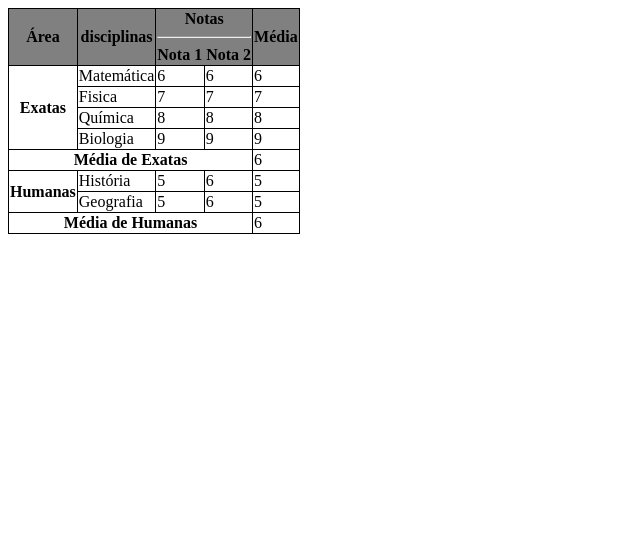
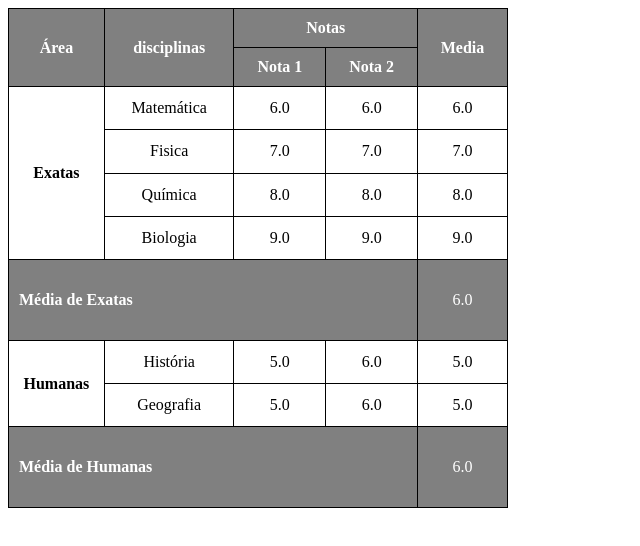
Before and after one commit to LEonardoBalarine/Exercicios, a plain HTML site: page Desafio 14/DesafioTable.html in a window 1280 px wide. Shown: the whole page, without its empty margins (0-640 px from the left). Drawn offline with Linux system fonts and the light colour scheme.

Commit message:
Resolvido o problema do desafiotable

```diff
--- a/Desafio 14/DesafioTable.html
+++ b/Desafio 14/DesafioTable.html
@@ -7,16 +7,42 @@
     <style>
         table{
             border-collapse: collapse;
+            width: 500px;
+            height: 500px;
 
         }
         th, td{
             border: 1px solid black;
 
         }
+        tbody td{
+          text-align: center;
+        }
         thead th{
           background-color: gray;
+          color: white;
+          padding: 10px;
         }
-
+        tbody tr th.media{
+          text-align: left;
+          background-color: gray;
+          color: white;
+          padding: 10px;
+        }
+        tbody tr th.mhumanas{
+          text-align: left;
+          background-color: gray;
+          color: white;
+          padding: 10px;
+        }
+        tbody tr td#mexatas{
+          background-color: gray;
+          color: white;
+        }
+        tbody tr td#mhumanas{
+          background-color: gray;
+          color: white;
+        }
 
     </style>
 </head>
@@ -25,62 +51,65 @@
 
           <thead>
             <tr>
-              <th>Área</th>
-              <th>disciplinas</th>
-              <th colspan="2">
-               Notas <br>
-                <hr>
-               Nota 1  Nota 2
-              </th>
-              <th>Média</th>
+              <th rowspan="2">Área</th>
+              <th rowspan="2">disciplinas</th>
+               <th colspan="2">Notas</th>
+               <th rowspan="2">Media</th>
+               <tr>
+                <th>Nota 1</th>
+                <th>Nota 2</th>
+              </tr>
+
+
+            </tr>
           </thead>
           <tbody>
             </tr>
             <tr>
               <th rowspan="4">Exatas</th>
               <td>Matemática</td>
-              <td>6</td>
-              <td>6</td>
-              <td>6</td>
+              <td>6.0</td>
+              <td>6.0</td>
+              <td>6.0</td>
             </tr>
             <tr>
               <td>Fisica</td>
-              <td>7</td>
-              <td>7</td>
-              <td>7</td>
+              <td>7.0</td>
+              <td>7.0</td>
+              <td>7.0</td>
             </tr>
             <tr>
               <td>Química</td>
-              <td>8</td>
-              <td>8</td>
-              <td>8</td>
+              <td>8.0</td>
+              <td>8.0</td>
+              <td>8.0</td>
             </tr>
             <tr>
               <td>Biologia</td>
-              <td>9</td>
-              <td>9</td>
-              <td>9</td>
+              <td>9.0</td>
+              <td>9.0</td>
+              <td>9.0</td>
             </tr>
             <tr>
-              <th colspan="4">Média de Exatas</th>
-              <td>6</td>
+              <th class="media" colspan="4">Média de Exatas</th>
+              <td id="mexatas">6.0</td>
             </tr>
             <tr>
               <th rowspan="2">Humanas</th>
               <td>História</td>
-              <td>5</td>
-              <td>6</td>
-              <td>5</td>
+              <td>5.0</td>
+              <td>6.0</td>
+              <td>5.0</td>
             </tr>
             <tr>
               <td>Geografia</td>
-              <td>5</td>
-              <td>6</td>
-              <td>5</td>
+              <td>5.0</td>
+              <td>6.0</td>
+              <td>5.0</td>
             </tr>
             <tr>
-              <th colspan="4">Média de Humanas</th>
-              <td>6</td>
+              <th class="mhumanas" colspan="4">Média de Humanas</th>
+              <td id="mhumanas">6.0</td>
             </tr>
           </tbody>
     </table>
```
